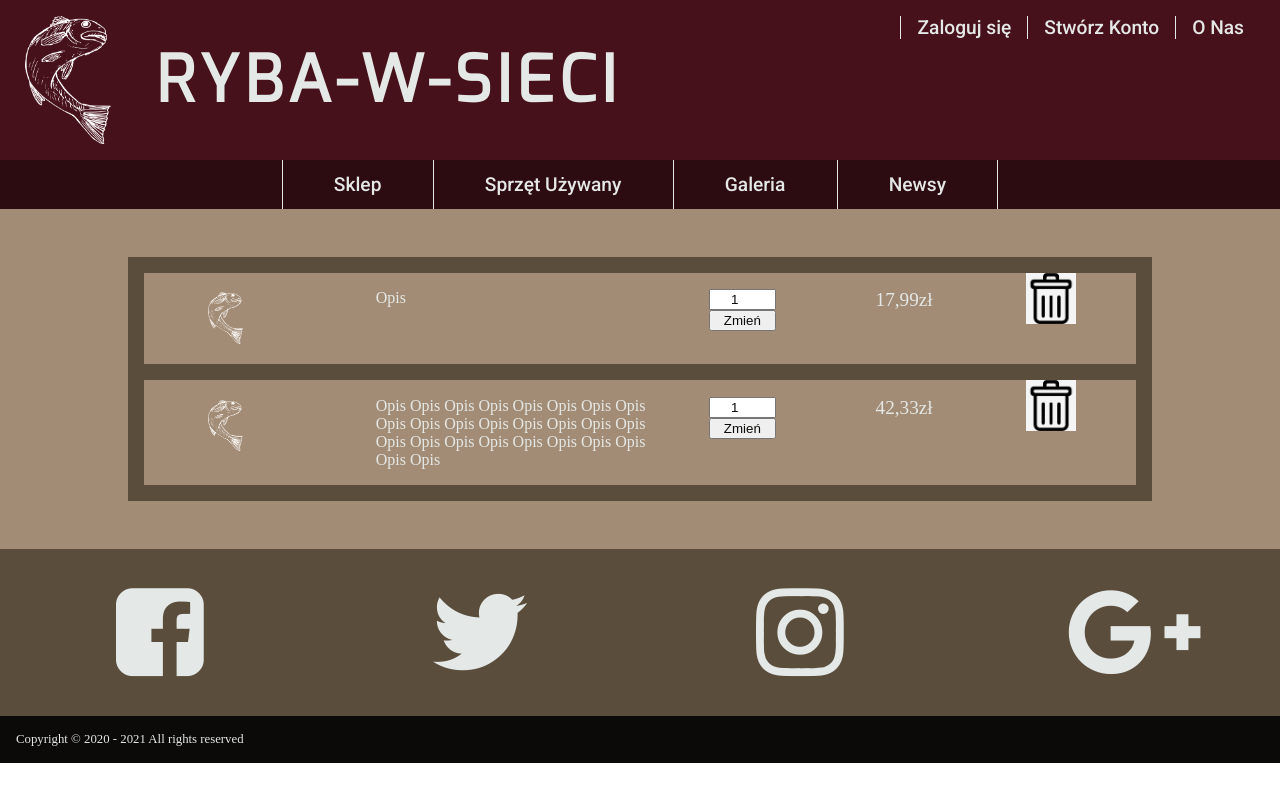
After one commit to Vydrsky/Ryba_w_Sieci, a PHP site: page /front/cart_front.php in a window 1280 px wide. The commit adds this page. Run offline with PHP 8.4, Linux system fonts and the light colour scheme.

Commit message:
koszyk i newsy

```diff
--- /dev/null
+++ b/front/cart_front.php
@@ -0,0 +1,111 @@
+<html>
+
+<head>
+    <meta charset="utf-8">
+    <meta name="viewport" content="width=device-width, initial-scale=1" />
+    <meta name="description" content="Serwis Wędkarski" />
+    <link href="https://fonts.googleapis.com/css2?family=Roboto:ital,wght@0,300;0,500;1,500&display=swap" rel="stylesheet">
+    <link href="https://fonts.googleapis.com/css2?family=Exo&display=swap" rel="stylesheet">
+    <link rel="stylesheet" href="styles/main_styles.css" />
+    <link rel="stylesheet" href="styles/navigation_styles.css" />
+    <link rel="stylesheet" href="styles/cart_styles.css" />
+    <link rel="stylesheet" href="fontello/css/fontello.css" />
+    <link rel="icon" href="favicon.ico" />
+</head>
+
+<body>
+    <header>
+        <div class="inline-header-container-left">
+            <a href="index.php?state=start">
+                <div id="header-image">
+                    <img src="images/logo.png" />
+                </div>
+            </a>
+            <div id="header-title">RYBA-W-SIECI</div>
+        </div>
+        <div class="inline-header-container-right">
+            <div class="header-link">Zaloguj się</div>
+            <div class="header-link">Stwórz Konto</div>
+            <div class="header-link">O Nas</div>
+        </div>
+    </header>
+    <nav>
+        <ul>
+            <li>Sklep</li>
+            <li>Sprzęt Używany</li>
+            <li>Galeria</li>
+            <li>Newsy</li>
+        </ul>
+    </nav>
+    <main>
+        <section>
+            <div id="item">
+                <div id="item-image">
+                    <img src="images/logo.png" />
+                </div>
+                <div id="item-content">
+                    <div id="item-info">
+                        Opis
+                    </div>
+                    <div id="item-count">
+                        <form method="post" action="">
+                            <input type="number" name="selected-count-1" min="1" max="10" value="1" /> </br>
+                            <input type="submit" value="Zmień"/>
+                        </form>
+                    </div>
+                    <div id="item-prize">
+                        17,99zł
+                    </div>
+                    <a href="index.php?state=start">
+                        <div id="delete-from-cart">
+                            <img src="images/bin.png" />
+                        </div>
+                    </a>
+                </div>
+            </div>
+            <div id="item">
+                <div id="item-image">
+                    <img src="images/logo.png" />
+                </div>
+                <div id="item-content">
+                    <div id="item-info">
+                        Opis Opis Opis Opis Opis Opis Opis Opis Opis Opis Opis Opis Opis Opis Opis Opis Opis Opis Opis Opis Opis Opis Opis Opis Opis Opis
+                    </div>
+                    <div id="item-count">
+                        <form method="post" action="">
+                            <input type="number" name="selected-count-2" min="1" max="10" value="1" /> </br>
+                            <input type="submit" value="Zmień"/>
+                        </form>
+                    </div>
+                    <div id="item-prize">
+                        42,33zł
+                    </div>
+                    <a href="index.php?state=start">
+                        <div id="delete-from-cart">
+                            <img src="images/bin.png" />
+                        </div>
+                    </a>
+                </div>
+            </div>
+        </section>
+    </main>
+    <div id="social-media-container">
+        <div id="facebook">
+            <i class="icon-facebook-squared"></i>
+        </div>
+        <div id="twitter">
+            <i class="icon-twitter"></i>
+        </div>
+        <div id="instagram">
+            <i class="icon-instagram"></i>
+        </div>
+        <div id="google">
+            <i class="icon-gplus"></i>
+        </div>
+    </div>
+    <footer>
+        Copyright &copy; 2020 - 2021 All rights reserved
+    </footer>
+</body>
+
+</html>
--- a/index.php
+++ b/index.php
@@ -2,7 +2,7 @@
 
 session_start();
 define('ROOT_PATH', dirname(__FILE__));
-$logicStateArray = array('start','shop'); //ADD NEW STATE WHEN NECESSARY
+$logicStateArray = array('start','shop', 'cart', 'news', 'concrete_news'); //ADD NEW STATE WHEN NECESSARY
 $state = "start";
 
 if (array_key_exists('state', $_GET)) {
--- /dev/null
+++ b/styles/cart_styles.css
@@ -0,0 +1,81 @@
+main{
+    display: flex;
+    justify-content: space-around;
+    align-content: flex-start;
+    flex-direction: row;
+}
+
+section{
+    width: 80%;
+    background-color: var(--background-color);
+}
+
+#item{
+    background-color: var(--light-background-color);
+    color: var(--text-color);
+    margin: 1rem;
+    display: flex;
+    vertical-align: top;
+    flex-direction: row;
+    flex-wrap: wrap;
+    justify-content: center;
+    align-content: center;
+}
+
+#item #item-image{
+    display: inline-block;
+    width:12%;
+    height:4vw;
+    padding:2%;
+}
+
+#item #item-image img{
+    object-fit:contain;
+}
+
+#item #item-content{
+    display: inline-flex;
+    width: 84%;
+    margin-left: -4px;
+    vertical-align: top;
+    flex-direction: row;
+    flex-wrap: wrap;
+    justify-content: center;
+    align-content: center;
+}
+#item #item-info{
+    word-wrap:break-word;
+    width:36%;
+    padding:2%;
+}
+
+#item #item-count{
+    width:16%;
+    padding:2%;
+}
+
+#item #item-prize{
+    font-size:1.5vw;
+    width:16%;
+    padding:2%;
+}
+
+#item a #delete-from-cart{
+    height:4vw;
+    display: inline-block;
+}
+
+#item a #delete-from-cart img{
+    object-fit:contain;
+}
+
+#item #item-count input[type=number]{
+    text-align:center;
+    width:50%;
+    color: var(--dark-color);
+}
+#item #item-count input[type=submit]{
+    text-align:center;
+    width:50%;
+    color: var(--dark-color);
+}
--- a/styles/shop_styles.css
+++ b/styles/shop_styles.css
@@ -16,10 +16,11 @@ aside{
     text-align: center;
     padding: 1.5rem;
     font-size: 1.7rem;
+    margin-bottom: 1rem;
 }
 
 #filter-form-container{
-    padding: 0 1.5rem 2rem 1.5rem;
+    padding: 1rem 1.5rem 2rem 1.5rem;
     background-color: var(--background-color);
 }
 
```
Also changed, not shown: front/concrete_news_front.php (added, +59 -0 lines), front/news_front.php (added, +95 -0 lines), styles/concrete_news_styles.css (added, +28 -0 lines), styles/news_styles.css (added, +64 -0 lines), back/cart_back.php (added), back/concrete_news_back.php (added), back/news_back.php (added), images/bin.png (added), images/promocja.jpg (added).
